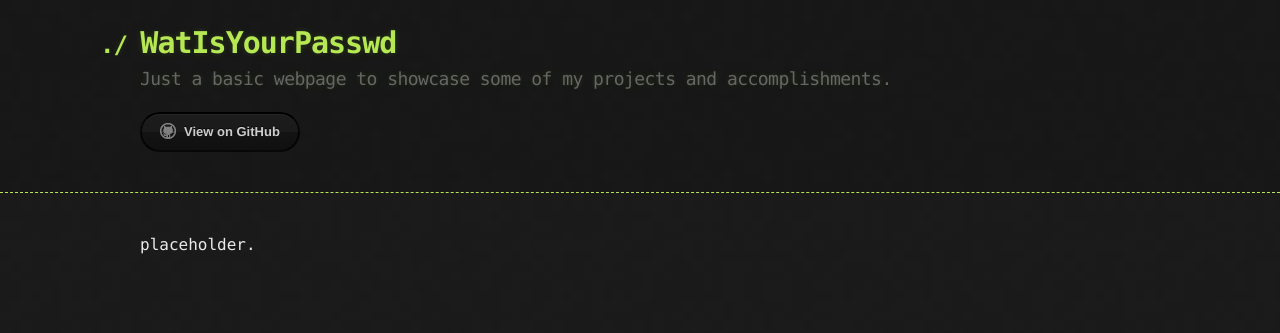
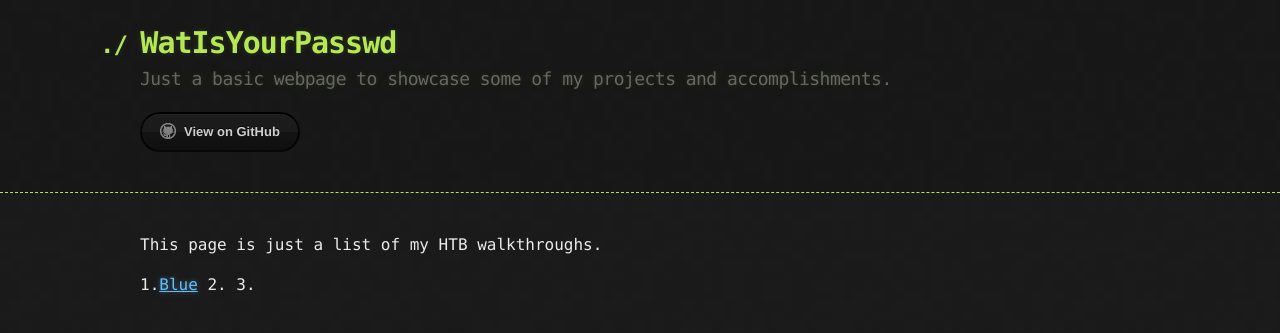
Before and after one commit to 0xForearms/0xForearms.github.io, a Jekyll site: the page built from HTB/index.md, in a window 1280 px wide. Shown: the top 333 px of the page. Built offline with Jekyll 4.4.1, drawn with Linux system fonts in a browser that asks for light colours; our own code applies the rules of GitHub Pages for plain Markdown files.

Commit message:
Update index.md

```diff
--- a/HTB/index.md
+++ b/HTB/index.md
@@ -1 +1,5 @@
-placeholder.
+This page is just a list of my HTB walkthroughs.
+
+1.[Blue](./blue.md)
+2.
+3.
```
